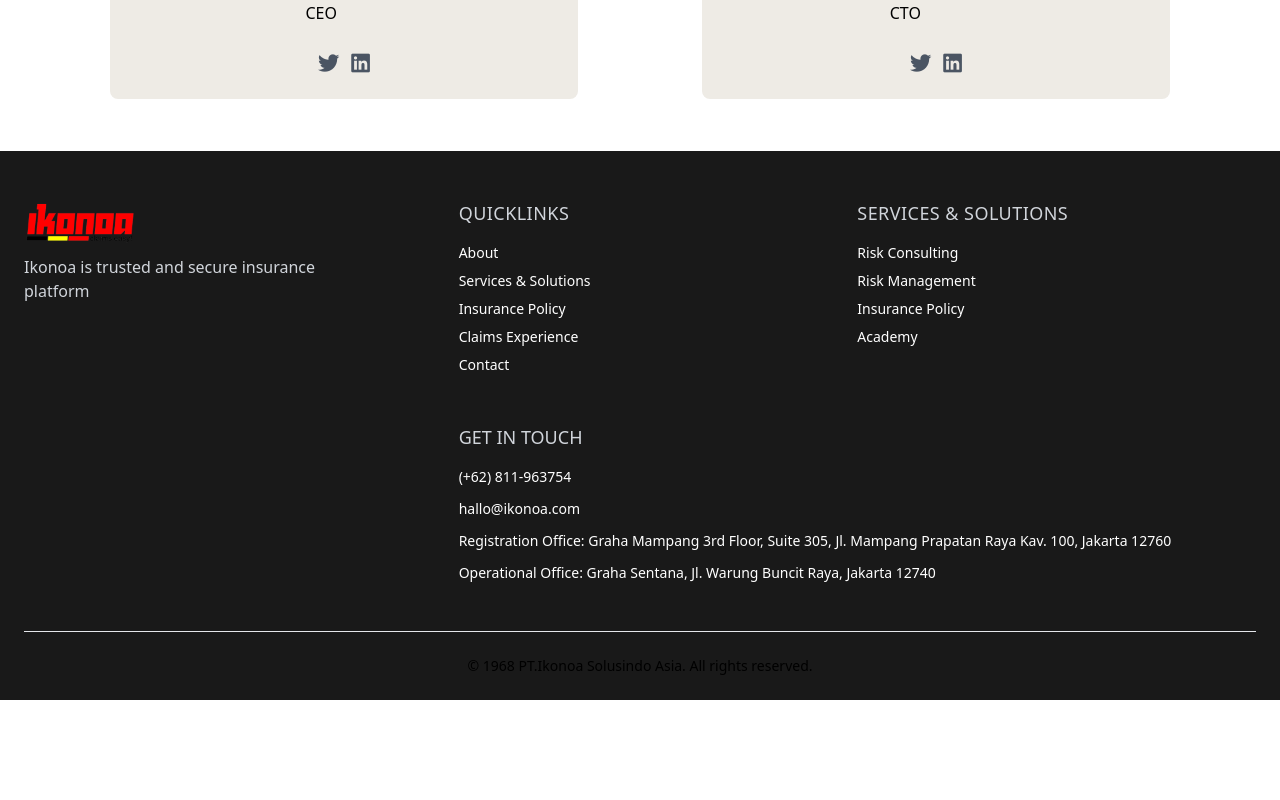
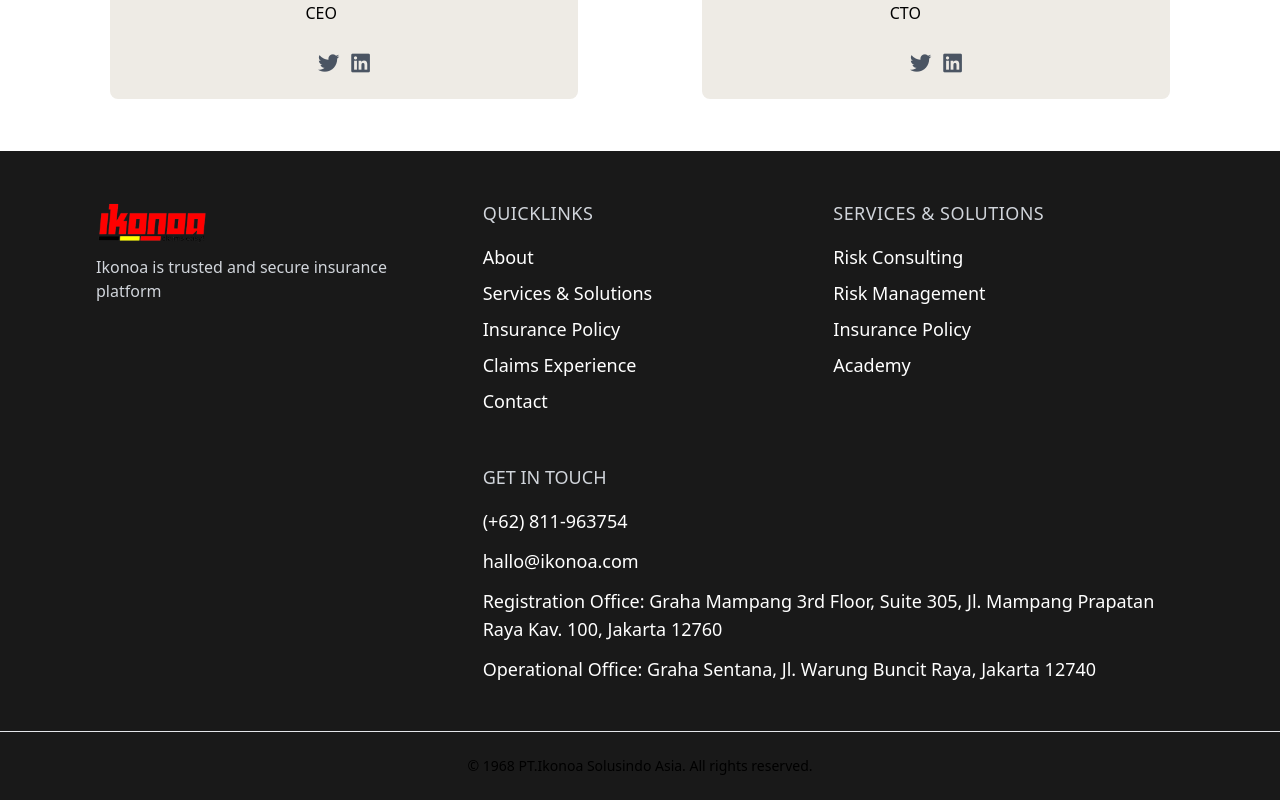
Before and after one commit to askwebsync/ikonoa-test, a Vue app: page /about in a window 1280 px wide. Shown: the part 1106-1906 px from the top of the page. Before the commit the page ends 1806 px from the top, so only its background shows below. Built offline with nearby package versions, Linux system fonts and the light colour scheme.

Commit message:
homepage finishing revisian about & padding container

```diff
--- a/src/assets/main.css
+++ b/src/assets/main.css
@@ -12,6 +12,10 @@
 
 .background-color-card {
   background-color: #eeebe5;
+}
+
+.background-card {
+  background: #F9F9F9;
 }
 
 .center {
--- a/src/components/Footer.vue
+++ b/src/components/Footer.vue
@@ -1,7 +1,8 @@
 <template>
-  <footer class="px-4 xl:px-6 divide-y background-footer">
+  <footer class="background-footer">
+    <div class="container mx-auto px-4 py-12 md:px-8 lg:px-24">
       <div
-      class="container mx-auto flex flex-col justify-between text-center lg:text-left py-12 md:gap-x-6 gap-y-12 lg:flex-row lg:gap-y-0"
+        class="gap-y-12 flex flex-col justify-between text-center lg:text-left md:gap-x-6 lg:flex-row lg:gap-y-0"
       >
         <div class="lg:w-1/3">
           <div class="flex flex-col items-center lg:items-start gap-2">
@@ -25,21 +26,23 @@
             </h3>
             <ul class="space-y-2 text-white">
               <li class="mb-2">
-              <router-link :to="{ name: 'about' }" class="text-sm font-medium"
+                <router-link :to="{ name: 'about' }" class="text-lg font-medium"
                   >About</router-link
                 >
               </li>
               <li class="mb-2">
-              <a class="text-sm font-medium" href="#">Services & Solutions</a>
+                <a class="text-lg font-medium" href="#">Services & Solutions</a>
               </li>
               <li class="mb-2">
-              <a class="text-sm font-medium" href="#">Insurance Policy</a>
+                <a class="text-lg font-medium" href="#">Insurance Policy</a>
               </li>
               <li class="mb-2">
-              <a class="text-sm font-medium" href="#">Claims Experience</a>
+                <a class="text-lg font-medium" href="#">Claims Experience</a>
               </li>
               <li class="">
-              <router-link :to="{ name: 'contact' }" class="text-sm font-medium"
+                <router-link
+                  :to="{ name: 'contact' }"
+                  class="text-lg font-medium"
                   >Contact</router-link
                 >
               </li>
@@ -51,16 +54,16 @@
             </h3>
             <ul class="space-y-2 text-white">
               <li class="mb-2">
-              <a class="text-sm font-medium" href="#">Risk Consulting</a>
+                <a class="text-lg font-medium" href="#">Risk Consulting</a>
               </li>
               <li class="mb-2">
-              <a class="text-sm font-medium" href="#">Risk Management</a>
+                <a class="text-lg font-medium" href="#">Risk Management</a>
               </li>
               <li class="mb-2">
-              <a class="text-sm font-medium" href="#">Insurance Policy</a>
+                <a class="text-lg font-medium" href="#">Insurance Policy</a>
               </li>
               <li class="mb-2">
-              <a class="text-sm font-medium" href="#">Academy</a>
+                <a class="text-lg font-medium" href="#">Academy</a>
               </li>
             </ul>
           </div>
@@ -68,22 +71,22 @@
             <h3 class="text-lg uppercase text-gray-300">Get In Touch</h3>
             <ul class="space-y-3 text-white">
               <li class="mb-2">
-              <a class="text-sm font-medium" href="#">(+62) 811-963754</a>
+                <a class="text-lg font-medium" href="#">(+62) 811-963754</a>
               </li>
               <li class="mb-2">
-              <a class="text-sm font-medium" href="#">hallo@ikonoa.com</a>
+                <a class="text-lg font-medium" href="#">hallo@ikonoa.com</a>
               </li>
               <li class="mb-2">
-              <p class="text-sm font-medium">
+                <p class="text-lg font-medium">
                   Registration Office:
                   <span
-                  >Graha Mampang 3rd Floor, Suite 305, Jl. Mampang Prapatan Raya
-                  Kav. 100, Jakarta 12760</span
+                    >Graha Mampang 3rd Floor, Suite 305, Jl. Mampang Prapatan
+                    Raya Kav. 100, Jakarta 12760</span
                   >
                 </p>
               </li>
               <li class="mb-2">
-              <p class="text-sm font-medium">
+                <p class="text-lg font-medium">
                   Operational Office:
                   <span
                     >Graha Sentana, Jl. Warung Buncit Raya, Jakarta 12740
@@ -94,7 +97,8 @@
           </div>
         </div>
       </div>
-    <div class="py-6 text-sm text-center dark:text-gray-400">
+    </div>
+    <div class="py-6 text-sm text-center dark:text-gray-400 border-t">
       © 1968 PT.Ikonoa Solusindo Asia. All rights reserved.
     </div>
   </footer>
--- a/src/components/Homepage/About.vue
+++ b/src/components/Homepage/About.vue
@@ -1,10 +1,11 @@
 <template>
   <section class="backgrund-product">
-    <div class="container mx-auto px-4 py-12 md:px-8 lg:px-12">
+    <div class="container mx-auto px-4 py-12 md:px-8 lg:px-24">
       <div class="flex flex-col md:flex-row gap-12 items-center">
         <div class="w-1/2">
           <img
             src="/assets/img/gambar2.png"
+            style="max-height: 575px"
             alt="gambar"
             class="h-auto object-contain"
           />
--- a/src/components/Homepage/Academy.vue
+++ b/src/components/Homepage/Academy.vue
@@ -1,8 +1,6 @@
 <template>
   <section>
-    <div
-      class="container mx-auto px-4 py-10 md:px-8 lg:px-12 md:py-12 lg:py-16"
-    >
+    <div class="container mx-auto px-4 py-12 md:px-8 lg:px-24">
       <div class="flex flex-col gap-2 mb-6 items-center text-center">
         <h3 class="text-xl md:text-2xl lg:text-3xl">Academy</h3>
         <h2 class="text-xl md:text-2xl lg:text-3xl">
--- a/src/components/Homepage/Achievment.vue
+++ b/src/components/Homepage/Achievment.vue
@@ -1,6 +1,6 @@
 <template>
   <section>
-    <div class="container mx-auto px-4 py-14 md:px-8 lg:px-12">
+    <div class="container mx-auto px-4 py-12 md:px-8 lg:px-24">
       <div class="text-center">
         <div class="flex flex-col gap-2 my-6">
           <h3 class="text-xl md:text-2xl lg:text-3xl">Achievment</h3>
--- a/src/components/Homepage/Hero.vue
+++ b/src/components/Homepage/Hero.vue
@@ -10,12 +10,13 @@
     >
       <div
         class="absolute top-0 right-0 bottom-0 left-0 w-full h-full overflow-hidden bg-fixed"
-        style="background-color: rgba(0, 0, 0, 0.75)"
+        style="background-color: rgba(0, 0, 0, 0.65)"
       >
-        <div class="flex justify-center items-center h-full gap-12">
-          <div class="text-center center px-6">
+        <div
+          class="flex flex-col justify-center items-center h-full text-center center px-6"
+        >
           <h1
-              class="text-2xl sm:text-3xl md:text-5xl xl:text-6xl mb-5 md:mb-7 hover:text-red-600 max-w-5xl uppercase leading-2"
+            class="text-2xl sm:text-3xl md:text-5xl mb-5 md:mb-7 hover:text-red-600 max-w-5xl uppercase"
           >
             Maintain Your Peace of Mind by Resolving Insurance Claims
             <br /><span> Easily and Safely</span>
@@ -25,7 +26,6 @@
           >
             “Claim is the moment of truth when you buy an insurance policy”
           </h2>
-          </div>
         </div>
       </div>
     </div>
@@ -45,13 +45,15 @@
 <style scoped>
 h1 {
   font-family: "Roboto", sans-serif;
-  font-weight: 700;
+  font-weight: 800;
   color: #fdfdff;
+  letter-spacing: 1.5px;
 }
 h2 {
   font-family: "Roboto", sans-serif;
   font-weight: 500;
   color: #ffff00;
+  letter-spacing: 0.5px;
 }
 p {
   font-family: "Roboto", sans-serif;
--- a/src/components/Homepage/Product.vue
+++ b/src/components/Homepage/Product.vue
@@ -1,6 +1,6 @@
 <template>
   <section class="backgrund-product">
-    <div class="container mx-auto px-4 py-12 md:px-8 lg:px-12 lg:py-16">
+    <div class="container mx-auto px-4 py-12 md:px-8 lg:px-24">
       <div class="flex flex-col gap-1 items-center mb-12 text-center">
         <h3 class="text-xl md:text-2xl lg:text-3xl">PRODUCTS</h3>
         <h2 class="text-xl md:text-2xl lg:text-3xl">
```
Also changed, not shown: src/components/Homepage/Services.vue (+11 -11 lines). Lines whose indentation alone changed are shown as unchanged.
